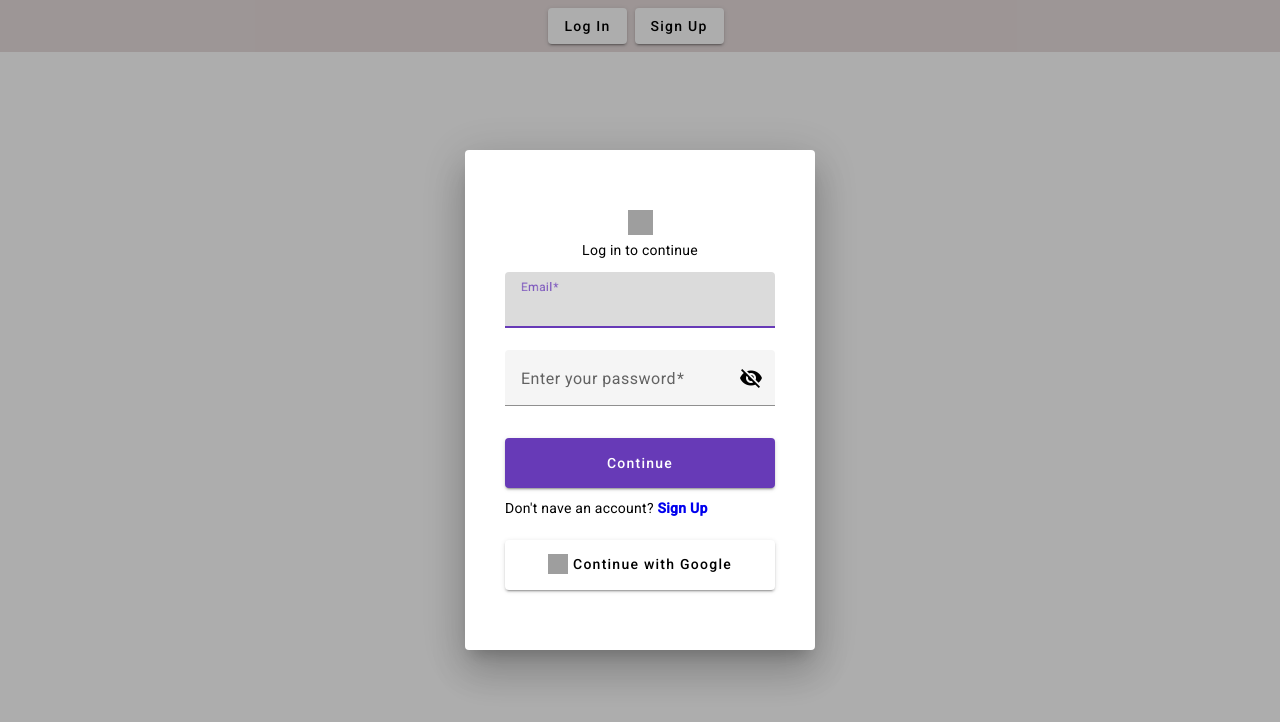
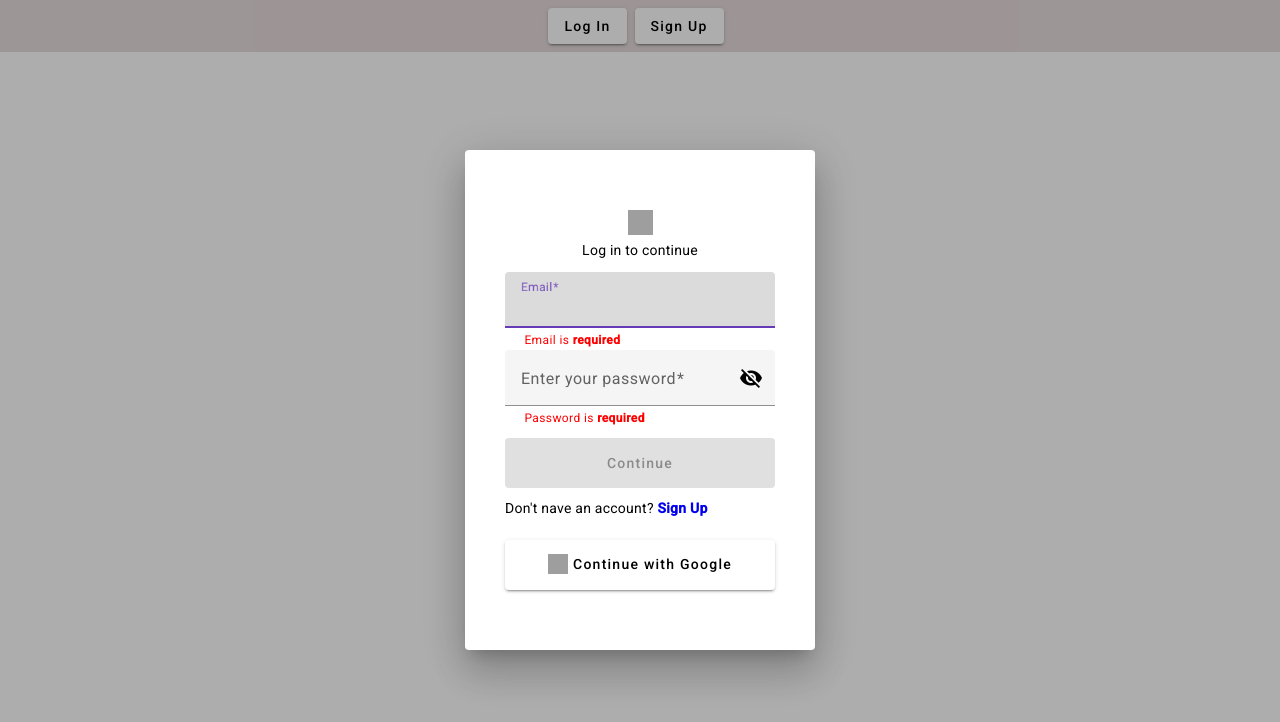
Before and after one commit to sashalarin202/web-auth, an Angular app in the folder web-auth/: page / in a window 1280 px wide. Both pictures are taken after a click on the button "Log In". Shown: the top 722 px of the page. Built offline with nearby package versions, Linux system fonts and the light colour scheme; grey boxes are pictures that could not be loaded.

Commit message:
Add valitation at hint + continue button

```diff
--- a/web-auth/src/app/components/dialog/dialog.component.html
+++ b/web-auth/src/app/components/dialog/dialog.component.html
@@ -8,13 +8,12 @@
             <mat-form-field class="example-full-width">
               <mat-label>Email</mat-label>
               <input type="email" matInput placeholder="Ex. pat@example.com" formControlName="email">
-              <mat-error *ngIf="signInform.controls['email'].errors?.['email'] && !signInform.controls['email'].hasError('required')">
+              <mat-hint *ngIf="signInform.controls['email'].errors?.['email'] && !signInform.controls['email'].hasError('required')">
                 Please enter a valid email address
-              </mat-error>
-              <mat-hint></mat-hint>
-              <mat-error *ngIf="signInform.controls['email'].errors?.['required'] || signInform.controls['email'].value">
+              </mat-hint>
+              <mat-hint *ngIf="signInform.controls['email'].errors?.['required']">
                 Email is <strong>required</strong>
-              </mat-error>
+              </mat-hint>
             </mat-form-field>
             <mat-form-field appearance="fill" class="example-full-width">
               <mat-label>Enter your password</mat-label>
@@ -22,9 +21,9 @@
               <button type="button" mat-icon-button matSuffix (click)="hide = !hide" [attr.aria-label]="'Hide password'" [attr.aria-pressed]="hide">
                 <mat-icon>{{hide ? 'visibility_off' : 'visibility'}}</mat-icon>
               </button>
-              <mat-error *ngIf="signInform.controls['password'].errors?.['required']">
+              <mat-hint *ngIf="signInform.controls['password'].errors?.['required']">
                 Password is <strong>required</strong>
-              </mat-error>
+              </mat-hint>
             </mat-form-field>
             <mat-form-field *ngIf="data.confirmPassword" appearance="fill" class="example-full-width">
               <mat-label>Confirm your password</mat-label>
@@ -32,12 +31,12 @@
               <button type="button" mat-icon-button matSuffix (click)="hideConfirm = !hideConfirm" [attr.aria-label]="'Hide password'" [attr.aria-pressed]="hideConfirm">
                 <mat-icon>{{hideConfirm ? 'visibility_off' : 'visibility'}}</mat-icon>
               </button>
-              <mat-error *ngIf="signInform.controls['confirmPassword'].errors?.['required']">
+              <mat-hint *ngIf="signInform.controls['confirmPassword'].errors?.['required']">
                 Password is <strong>required</strong>
-              </mat-error>
+              </mat-hint>
             </mat-form-field>
           </form>
-        <button mat-raised-button color="primary" class="mat-dialog-btn">Continue</button>
+        <button mat-raised-button color="primary" class="mat-dialog-btn" [disabled]="isButtonDisable()">Continue</button>
         <div class="mat-dialog-singUp">
             <p *ngIf="!data.confirmPassword">Don't nave an account?<a href="/"><b> Sign Up</b></a></p>
         </div>
--- a/web-auth/src/app/components/dialog/dialog.component.scss
+++ b/web-auth/src/app/components/dialog/dialog.component.scss
@@ -26,6 +26,10 @@
 
           .example-full-width {
             width: 100%;
+
+            mat-hint{
+                color: red;
+            }
           }
 
         .mat-dialog-btn{
--- a/web-auth/src/app/components/dialog/dialog.component.ts
+++ b/web-auth/src/app/components/dialog/dialog.component.ts
@@ -18,9 +18,17 @@ export class DialogComponent implements OnInit{
     this.signInform = this.fb.group({
       email: ['', [Validators.required, Validators.email]],
       password: ['', Validators.required],
-      confirmPassword: ['', Validators.required],
+      confirmPassword: ['', Validators.required]
     });
   }
+
+  isButtonDisable() {
+    return this.signInform.controls['password'].errors?.['required']||
+    this.signInform.controls['email'].errors?.['required'] ||
+    this.signInform.controls['email'].errors?.['email'] ||
+    this.data.title === 'Sign Up' &&
+    this.signInform.controls['confirmPassword'].errors?.['required']
+    }
 }
 
 export interface DialogInterface {
```
